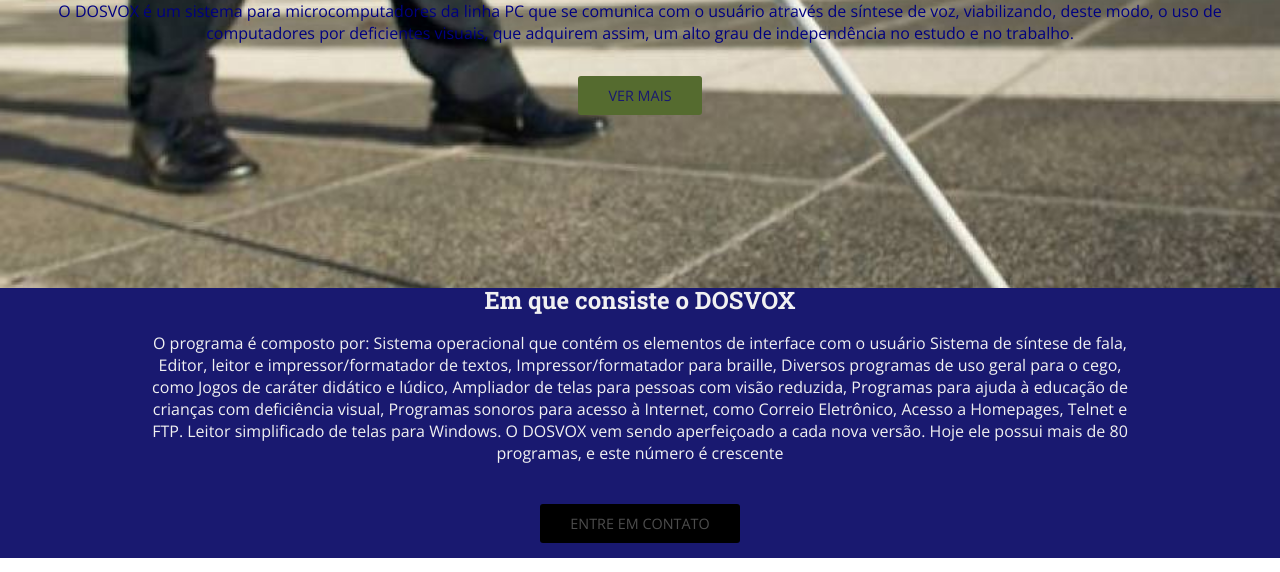
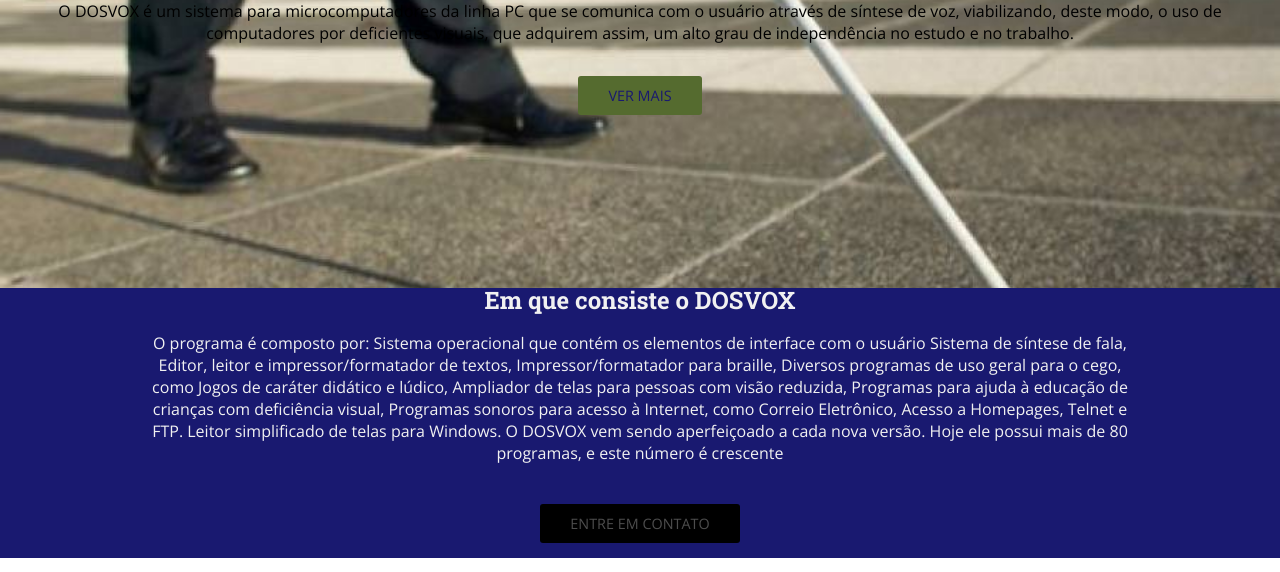
Before and after one commit to damarso/acessibilidade.github.io, a plain HTML site: page index.html in a window 1280 px wide. Shown: the part 306-878 px from the top of the page. Drawn offline with nearby package versions, Linux system fonts and the light colour scheme.

Commit message:
Update estilos.css

```diff
--- a/css/estilos.css
+++ b/css/estilos.css
@@ -73,7 +73,7 @@ header {
     background-size: cover;
     background-position: center;
     background-repeat: no-repeat;
-    color: #000080;
+    color: #000000;
     display: flex;
     flex-direction: column;
     align-items: center;
```
